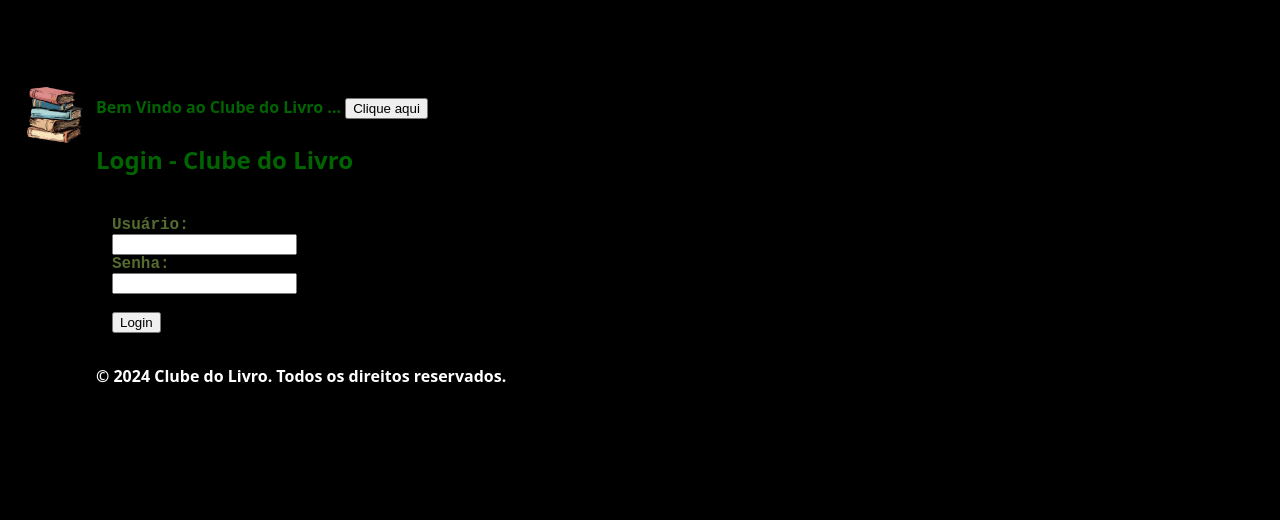
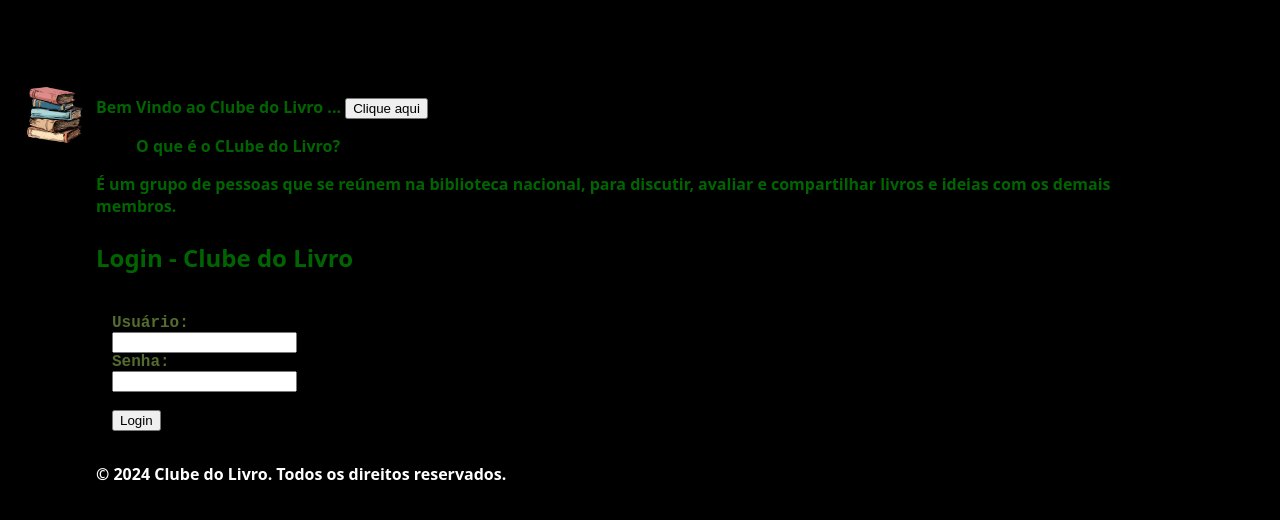
Before and after one commit to RamonaP88/stackblitz-starters-loginecadastro-clubedeliteratura-ADS1AB, a website: page index.html in a window 1280 px wide. Drawn offline with Linux system fonts and the light colour scheme.

Commit message:
Texto teste

```diff
--- a/index.html
+++ b/index.html
@@ -18,7 +18,11 @@
 
   <button onclick="myFunction()">Clique aqui</button>
   </body>
-</html>
+  <ol>O que é o CLube do Livro?</ol>
+           <p>É um grupo de pessoas que se reúnem na biblioteca nacional, para discutir, avaliar e compartilhar livros e ideias com os demais membros.</p>
+
+
+           </html>
     <header class="teste">
     <p>Login - Clube do Livro</p>
     <img id="imagem" src="img/livro.jpg"></img>
```
